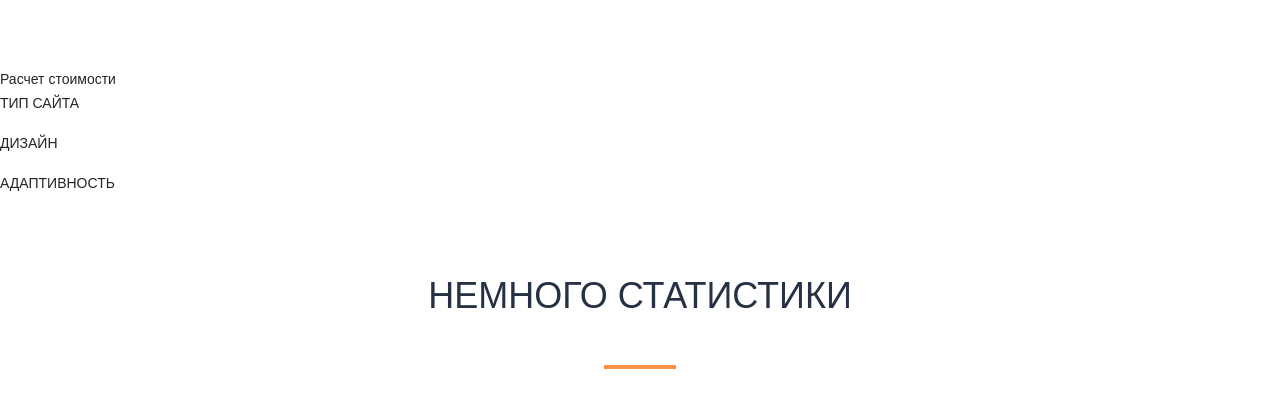
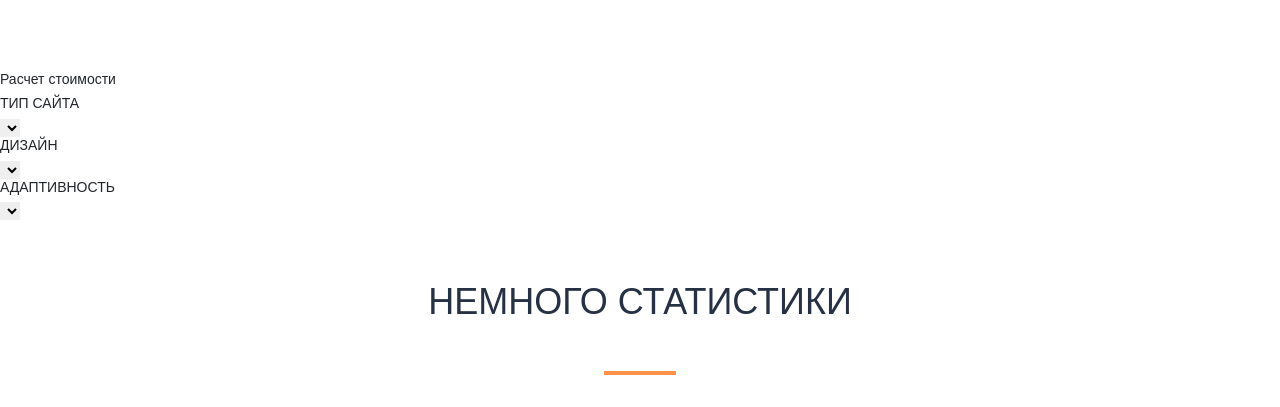
Before and after one commit to SaketorThorn/SaketorThorn.github.io, a plain HTML site: page MyProject/src/index.html in a window 1280 px wide. Shown: the part 2995-3402 px from the top of the page. Drawn offline with nearby package versions, Linux system fonts and the light colour scheme.

Commit message:
fixing html

```diff
--- a/MyProject/src/index.html
+++ b/MyProject/src/index.html
@@ -170,9 +170,8 @@
                  <h4>ТИП САЙТА</h4>
              </div>
              <div class="site-type-otion-bar">
-                  <form action="#">
-                     <input type="number">
-                  </form>
+                  <select name="list1" id="list">
+                  </select>
              </div>
          </div>
          <div class="disign-choice-box">
@@ -180,9 +179,8 @@
                  <h4>ДИЗАЙН</h4>
              </div>
              <div class="disign-choice-otion-bar">
-                 <form action="#">
-                     <input type="number">
-                  </form>
+                 <select name="list2" id="list">
+                 </select>
              </div>
          </div>
          <div class="adaptive-choice-box">
@@ -190,9 +188,8 @@
                  <h4>АДАПТИВНОСТЬ</h4>
              </div>
              <div class="adaptive-choice-otion-bar">
-                 <form action="#">
-                     <input type="number">
-                  </form>
+                 <select name="list" id="list">
+                 </select>
              </div>
          </div>
      </div>
@@ -282,7 +279,7 @@
              </div>
              <div class="email_box">
                  <div class="email_logo">
-                     <a href="mailto: warriorpainter93@gmail.com" class="mail"><img src="./img/envilop.png" alt=""></a>
+                     <a href="mailto:warriorpainter93@gmail.com" class="mail"><img src="./img/envilop.png" alt=""></a>
                  </div>
                  <div class="email_text">
                      <p class="contacts_text">warriorpainter93@gmail.com</p>
@@ -290,7 +287,7 @@
              </div>
              <div class="phone_box">
                  <div class="phone_logo">
-                     <a href="tel: +79150985256" class="tel"><img src="./img/phone.png" alt=""></a>
+                     <a href="tel:+79150985256" class="tel"><img src="./img/phone.png" alt=""></a>
                  </div>
                  <div class="phone_text">
                      <p class="contacts_text">+7 (915) 098-52-56</p>
@@ -320,9 +317,8 @@
                  </div>
                  <div class="massege_form_box_message_bar">
                     <div class="massege_form_box_message">
-                     <form action="#">
-                         <input type="text" name="text_input" value="" placeholder="Сообщение">
-                      </form>
+                     <textarea name="name1" id="1" cols="99" rows="10">
+                     </textarea>
                     </div>
                  </div>
                  <div class="massege_form_box_send">
```
